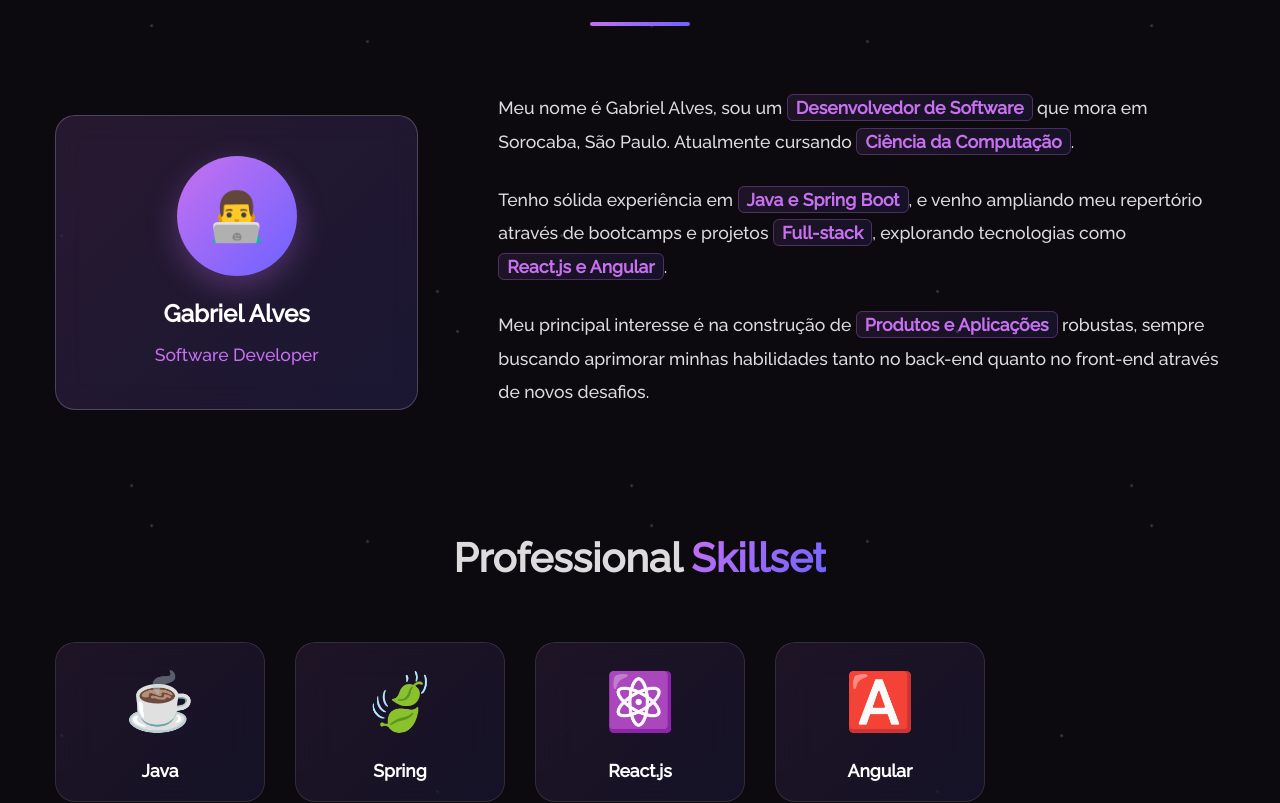
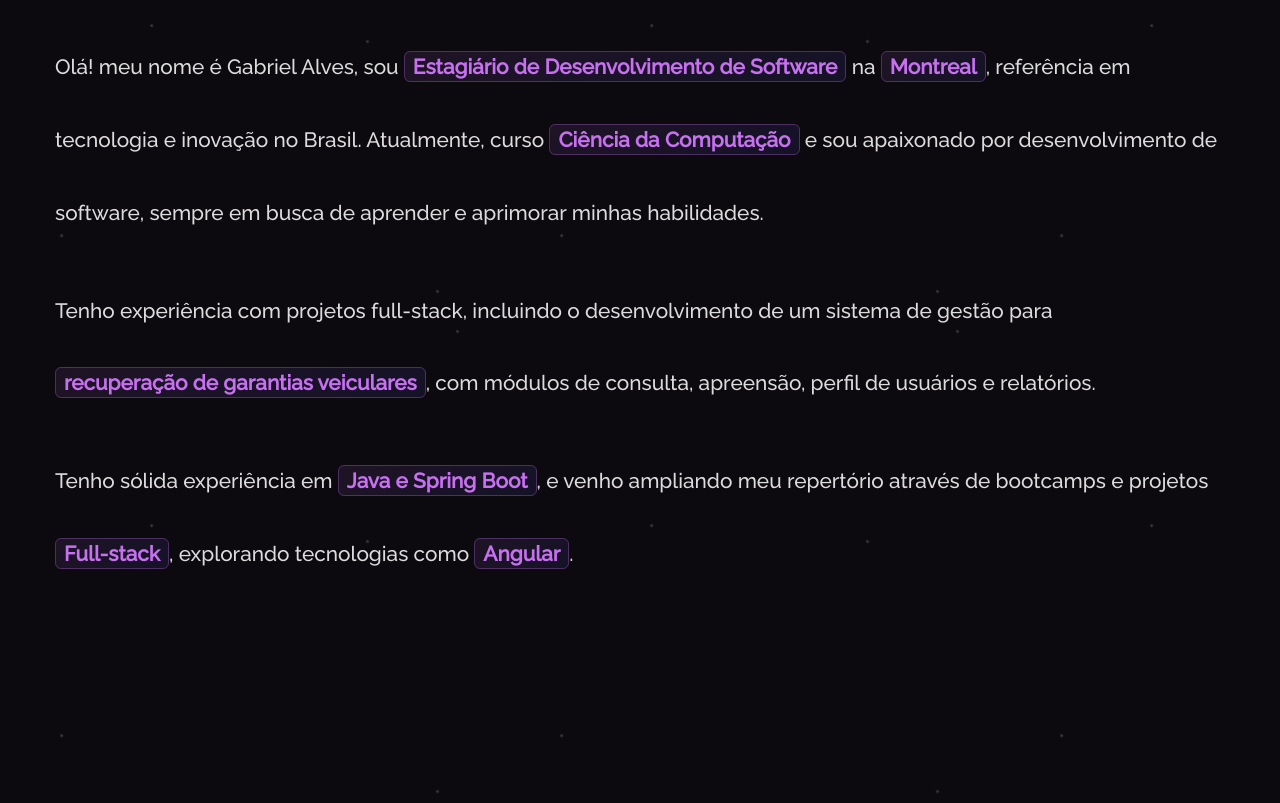
Before and after one commit to galvessantos/meu-portfolio, a React (Create React App) app: page / in a window 1280 px wide. Shown: the part 966-1769 px from the top of the page. Built offline with nearby package versions, Linux system fonts and the light colour scheme.

Commit message:
modified pdf archive

```diff
--- a/src/components/About/About.js
+++ b/src/components/About/About.js
@@ -4,17 +4,20 @@ import { Container } from "react-bootstrap";
 function About() {
   const technologies = [
     { name: "Java", icon: "☕" },
-    { name: "Spring", icon: "🍃" },
-    { name: "React.js", icon: "⚛️" },
+    { name: "Spring Boot", icon: "🌱" },
     { name: "Angular", icon: "🅰️" },
-    { name: "JavaScript", icon: "🟨" },
-    { name: "TypeScript", icon: "🔷" },
+    { name: "REST APIs", icon: "🔗" },
+    { name: "Swagger", icon: "📄" },
+    { name: "Postman", icon: "📬" },
+    { name: "MySQL", icon: "🐬" },
     { name: "PostgreSQL", icon: "🐘" },
-    { name: "MySQL", icon: "🐬" },
     { name: "Git", icon: "📝" },
-    { name: "Docker", icon: "🐋" },
-    { name: "Node.js", icon: "🟢" },
-    { name: "HTML/CSS", icon: "🎨" }
+    { name: "GitHub", icon: "🐱" },
+    { name: "JUnit 5", icon: "🧪" },
+    { name: "Mockito", icon: "🎭" },
+    { name: "SonarQube", icon: "🔍" },
+    { name: "Scrum", icon: "📆" },
+    { name: "Kanban", icon: "📋" }
   ];
 
   return (
@@ -32,25 +35,18 @@ function About() {
 
         <div className="about-profile-card">
           <div className="about-content">
-            <div className="profile-card">
-              <div className="profile-avatar">
-                👨‍💻
-              </div>
-              <div className="profile-name">Gabriel Alves</div>
-              <div className="profile-title">Software Developer</div>
-            </div>
 
             <div className="about-text">
               <p>
-                Meu nome é Gabriel Alves, sou um <span className="highlight">Desenvolvedor de Software</span> que mora em Sorocaba, São Paulo. Atualmente cursando <span className="highlight">Ciência da Computação</span>.
+                Olá! meu nome é Gabriel Alves, sou <span className="highlight">Estagiário de Desenvolvimento de Software</span> na <span className="highlight">Montreal</span>, referência em tecnologia e inovação no Brasil. Atualmente, curso <span className="highlight">Ciência da Computação</span> e sou apaixonado por desenvolvimento de software, sempre em busca de aprender e aprimorar minhas habilidades.
               </p>
 
               <p>
-                Tenho sólida experiência em <span className="highlight">Java e Spring Boot</span>, e venho ampliando meu repertório através de bootcamps e projetos <span className="highlight">Full-stack</span>, explorando tecnologias como <span className="highlight">React.js e Angular</span>.
+                Tenho experiência com projetos full-stack, incluindo o desenvolvimento de um sistema de gestão para <span className="highlight">recuperação de garantias veiculares</span>, com módulos de consulta, apreensão, perfil de usuários e relatórios.
               </p>
 
               <p>
-                Meu principal interesse é na construção de <span className="highlight">Produtos e Aplicações</span> robustas, sempre buscando aprimorar minhas habilidades tanto no back-end quanto no front-end através de novos desafios.
+                Tenho sólida experiência em <span className="highlight">Java e Spring Boot</span>, e venho ampliando meu repertório através de bootcamps e projetos <span className="highlight">Full-stack</span>, explorando tecnologias como <span className="highlight">Angular</span>.
               </p>
             </div>
           </div>
--- a/src/components/Header/Header.js
+++ b/src/components/Header/Header.js
@@ -26,10 +26,18 @@ function Header() {
         if (element) {
           if (sectionId === 'home') {
             window.scrollTo({ top: 0, behavior: 'smooth' });
+          } else if (sectionId === 'about') {
+            const elementTop = element.offsetTop;
+            const headerHeight = 80;
+            const aboutOffset = -300;
+            window.scrollTo({
+              top: elementTop - headerHeight - aboutOffset,
+              behavior: 'smooth'
+            });
           } else {
             const elementTop = element.offsetTop;
             const headerHeight = 80;
-            const offset = -170;
+            const offset = -150;
             window.scrollTo({
               top: elementTop - headerHeight - offset,
               behavior: 'smooth'
@@ -42,6 +50,14 @@ function Header() {
       if (element) {
         if (sectionId === 'home') {
           window.scrollTo({ top: 0, behavior: 'smooth' });
+        } else if (sectionId === 'about') {
+          const elementTop = element.offsetTop;
+          const headerHeight = 80;
+          const aboutOffset = -80;
+          window.scrollTo({
+            top: elementTop - headerHeight - aboutOffset,
+            behavior: 'smooth'
+          });
         } else {
           const elementTop = element.offsetTop;
           const headerHeight = 80;
--- a/src/components/Projects/Projects.js
+++ b/src/components/Projects/Projects.js
@@ -78,8 +78,7 @@ function Projects() {
           </h1>
           <p>
             Aqui estão alguns dos principais projetos que desenvolvi,
-            demonstrando minhas habilidades em desenvolvimento full-stack
-            e back-end com diferentes tecnologias.
+            demonstrando minhas habilidades em desenvolvimento.
           </p>
         </div>
 
--- a/src/style.css
+++ b/src/style.css
@@ -511,7 +511,7 @@ html {
   position: relative;
   min-height: 100vh;
   background: transparent;
-  padding: 100px 0;
+  padding: 0;
   z-index: 1;
   display: flex;
   align-items: center;
@@ -546,11 +546,15 @@ html {
   width: 100%;
   max-width: 1200px;
   padding: 0 15px;
+  display: flex;
+  flex-direction: column;
+  justify-content: center;
+  min-height: 80vh;
 }
 
 .about-main-header {
   text-align: center;
-  margin-bottom: 80px;
+  margin-bottom: 100px;
 }
 
 .about-main-header h1 {
@@ -580,62 +584,13 @@ html {
   border-radius: 2px;
 }
 
-.about-profile-card {
-  margin-bottom: 100px;
-  position: relative;
-}
-
-.about-profile-card .about-content {
-  display: grid;
-  grid-template-columns: 1fr 2fr;
-  gap: 80px;
-  align-items: center;
-}
-
-.profile-card {
-  background: linear-gradient(135deg, rgba(199, 112, 240, 0.15), rgba(108, 99, 255, 0.15));
-  backdrop-filter: blur(15px);
-  border: 1px solid rgba(255, 255, 255, 0.2);
-  border-radius: 20px;
-  padding: 40px;
-  text-align: center;
-  position: relative;
-}
-
-.profile-avatar {
-  width: 120px;
-  height: 120px;
-  border-radius: 50%;
-  background: linear-gradient(135deg, #c770f0, #6c63ff);
-  margin: 0 auto 20px;
-  display: flex;
-  align-items: center;
-  justify-content: center;
-  font-size: 3em;
-  color: white;
-  box-shadow: 0 10px 30px rgba(199, 112, 240, 0.3);
-}
-
-.profile-name {
-  font-size: 1.5em;
-  font-weight: 600;
-  color: #fff;
-  margin-bottom: 10px;
-}
-
-.profile-title {
-  color: #c770f0;
-  font-size: 1.1em;
-  font-weight: 500;
-}
-
 .about-text {
   color: #fff;
 }
 
 .about-text p {
-  font-size: 1.1em;
-  line-height: 1.9;
+  font-size: 1.3em;
+  line-height: 3.5;
   margin-bottom: 25px;
   color: #dcdcdc;
 }
@@ -656,6 +611,7 @@ html {
 
 .skills-header-separated {
   text-align: center;
+  margin-top: 200px;
   margin-bottom: 60px;
 }
 
```
Also changed, not shown: src/components/Skills/Skills.js (deleted, +0 -52 lines), 1 other file (tests, documents, lock files or other folders).
